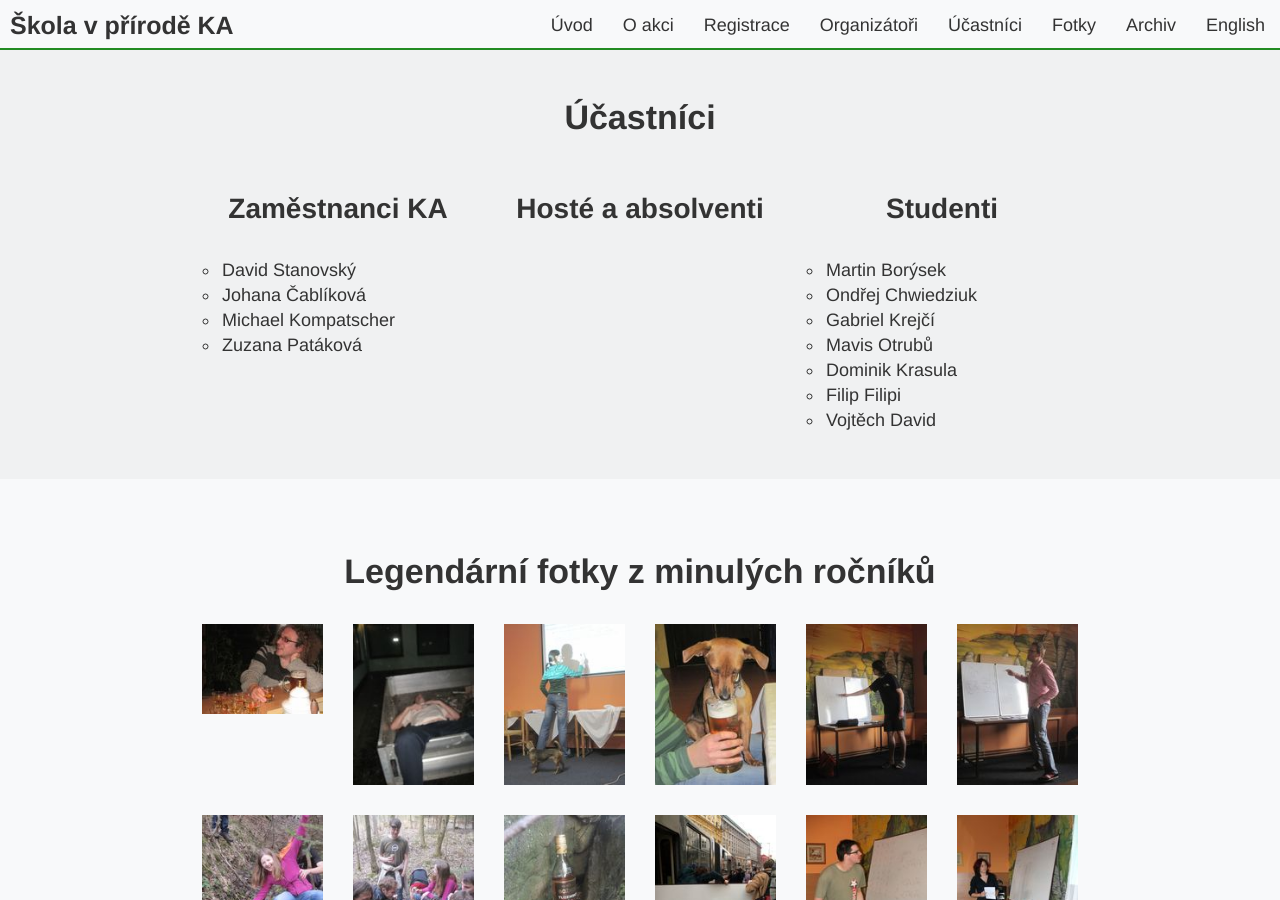
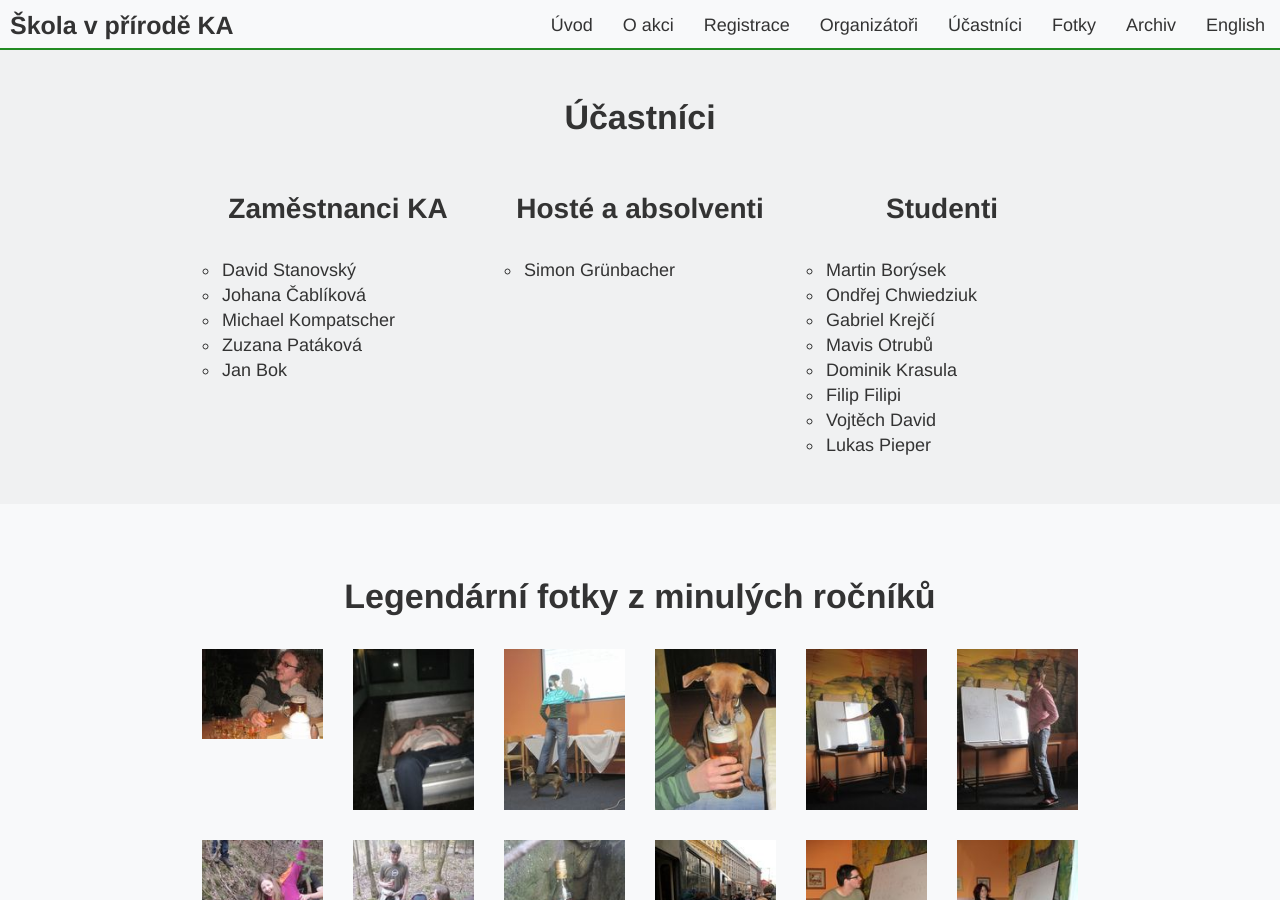
Before and after one commit to ondrachwiedziuk/skolavprirodenew, a Jekyll site: the page built from index.md, in a window 1280 px wide and 900 px high, scrolled down 3595 px. Built offline with Jekyll 4.4.1, drawn with Linux system fonts in a browser that asks for light colours.

Commit message:
New people

```diff
--- a/_includes/participants.html
+++ b/_includes/participants.html
@@ -29,6 +29,9 @@
                     <li>
                       Zuzana Patáková
                     </li>
+                    <li>
+                      Jan Bok
+                    </li>
                   </ul>
             </div>
             <div class="cell">
@@ -36,9 +39,14 @@
                     {% if page.lang == "cs" %}
                     Hosté a absolventi
                     {% else %}
-                    Visitors and graduates
+                    Guests and graduates
                     {% endif %}
                   </h2>
+                  <ul>
+                    <li>
+                      Simon Grünbacher
+                    </li>
+                  </ul>
             </div>
             <div class="cell">
                 <h2>
@@ -70,6 +78,9 @@
                     <li>
                       Vojtěch David
                     </li>
+                    <li>
+                      Lukas Pieper
+                    </li>
                   </ul>
             </div>
         </div>
```
